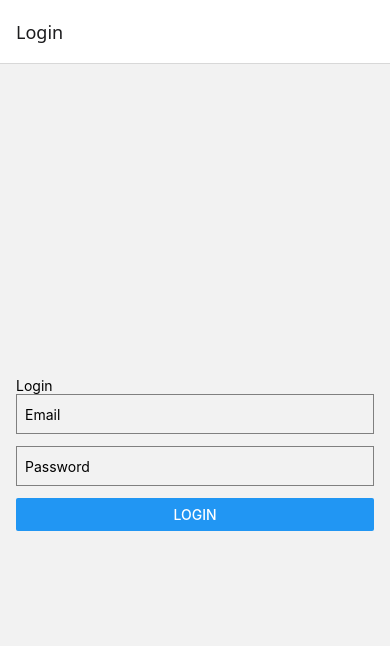
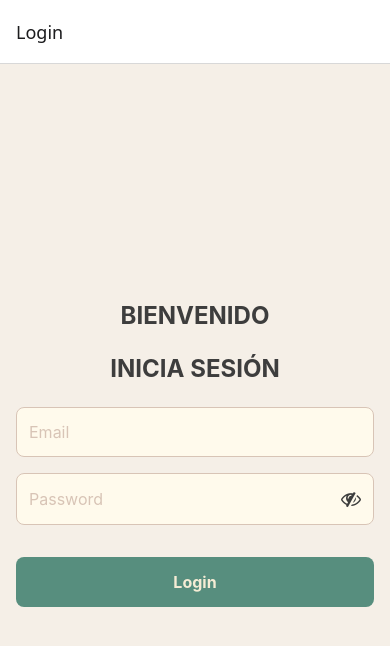
Before and after one commit to Incident-Managment/incidentApp, a React Native app: screen /Login in a window 390 px wide. Shown: the top 646 px of the page. Built offline with nearby package versions, Linux system fonts and the light colour scheme; no server answers.

Commit message:
LOGIN
cambios de UI en Login se añadieron 2 dependencias anasheeeeeeee
tymo chupame el mion

```diff
--- a/config/api.js
+++ b/config/api.js
@@ -1,6 +1,6 @@
 import axios from 'axios';
 
-export const baseURL = process.env.VITE_API_URL || 'http://192.168.1.73:3000/api/';
+export const baseURL = process.env.VITE_API_URL || 'http://192.168.3.54:3000/api/';
 
 export const fetchData = async (endpoint) => {
   try {
--- a/package.json
+++ b/package.json
@@ -14,10 +14,12 @@
     "axios": "^1.7.9",
     "expo": "~52.0.27",
     "expo-status-bar": "~2.0.1",
+    "formik": "^2.4.6",
     "react": "18.3.1",
     "react-native": "0.76.6",
     "react-native-safe-area-context": "^5.1.0",
-    "react-native-screens": "^4.5.0"
+    "react-native-screens": "^4.5.0",
+    "yup": "^1.6.1"
   },
   "devDependencies": {
     "@babel/core": "^7.20.0"
--- a/pages/Login.js
+++ b/pages/Login.js
@@ -1,60 +1,177 @@
-import React, { useState } from 'react';
-import { View, Text, TextInput, Button, StyleSheet } from 'react-native';
+import React from 'react';
+import { View, Text, TextInput, TouchableOpacity, StyleSheet, ScrollView, KeyboardAvoidingView, Platform } from 'react-native';
+import { Formik } from 'formik';
+import * as Yup from 'yup';
+import { FontAwesome } from '@expo/vector-icons';
 import { login } from '../services/users.services';
 
+// Esquema de validación
+const validationSchema = Yup.object({
+  email: Yup.string()
+    .email('Correo electrónico inválido')
+    .required('El correo electrónico es requerido')
+    .label('Email'),
+  password: Yup.string()
+    .min(3, 'La contraseña debe contener al menos 3 caracteres')
+    .required('La contraseña es requerida')
+    .label('Password'),
+});
+
 export default function Login({ navigation }) {
-  const [email, setEmail] = useState('');
-  const [password, setPassword] = useState('');
-  const [error, setError] = useState('');
+  const [showPassword, setShowPassword] = React.useState(false); // Para alternar la visibilidad de la contraseña
 
-  const handleLogin = async () => {
+  const handleLogin = async (values, { setSubmitting, setErrors }) => {
     try {
-      const response = await login(email, password);
+      const response = await login(values.email, values.password);
       if (response) {
         navigation.navigate('Home');
       }
     } catch (err) {
-      setError('Login failed. Please check your credentials.');
+      setErrors({ general: 'Verifica tus credenciales.' });
+    } finally {
+      setSubmitting(false);
     }
   };
 
   return (
-    <View style={styles.container}>
-      <Text>Login</Text>
+    <KeyboardAvoidingView
+      style={styles.container}
+      behavior={Platform.OS === 'ios' ? 'padding' : 'height'}
+    >
+      <ScrollView contentContainerStyle={styles.scrollContainer}>
+        <Text style={styles.title}>BIENVENIDO</Text>
+        <Text style={styles.title}>INICIA SESIÓN</Text>
+        <Formik
+          initialValues={{ email: '', password: '' }}
+          validationSchema={validationSchema}
+          onSubmit={handleLogin}
+        >
+          {({ handleChange, handleBlur, handleSubmit, values, errors, touched, isSubmitting }) => (
+            <View style={styles.form}>
               <TextInput
                 placeholder="Email"
-        value={email}
-        onChangeText={setEmail}
-        style={styles.input}
+                placeholderTextColor="#D8C4B6"
+                style={[styles.input, touched.email && errors.email ? styles.inputError : null]}
+                onChangeText={handleChange('email')}
+                onBlur={handleBlur('email')}
+                value={values.email}
+                keyboardType="email-address"
+                autoCapitalize="none"
               />
+              {touched.email && errors.email && (
+                <Text style={styles.error}>{errors.email}</Text>
+              )}
+
+              <View style={[styles.passwordContainer, touched.password && errors.password ? styles.inputError : null]}>
                 <TextInput
                   placeholder="Password"
-        value={password}
-        onChangeText={setPassword}
-        secureTextEntry
-        style={styles.input}
+                  placeholderTextColor="#D8C4B6"
+                  style={styles.inputPassword}
+                  onChangeText={handleChange('password')}
+                  onBlur={handleBlur('password')}
+                  value={values.password}
+                  secureTextEntry={!showPassword}
                 />
-      {error ? <Text style={styles.error}>{error}</Text> : null}
-      <Button title="Login" onPress={handleLogin} />
+                <TouchableOpacity onPress={() => setShowPassword(!showPassword)}>
+                  <FontAwesome
+                    name={showPassword ? 'eye' : 'eye-slash'}
+                    size={20}
+                    color="#3d3d3d"
+                  />
+                </TouchableOpacity>
               </View>
+              {touched.password && errors.password && (
+                <Text style={styles.error}>{errors.password}</Text>
+              )}
+
+              {errors.general && (
+                <Text style={styles.error}>{errors.general}</Text>
+              )}
+
+              <TouchableOpacity
+                style={[styles.button, isSubmitting ? styles.buttonDisabled : null]}
+                onPress={handleSubmit}
+                disabled={isSubmitting}
+              >
+                <Text style={styles.buttonText}>{isSubmitting ? 'Iniciando...' : 'Login'}</Text>
+              </TouchableOpacity>
+            </View>
+          )}
+        </Formik>
+      </ScrollView>
+    </KeyboardAvoidingView>
   );
 }
 
 const styles = StyleSheet.create({
   container: {
     flex: 1,
+    backgroundColor: '#f5efe7',
+  },
+  scrollContainer: {
+    flexGrow: 1,
     justifyContent: 'center',
+    alignItems: 'center',
     padding: 16,
   },
+  title: {
+    fontSize: 24,
+    fontWeight: 'bold',
+    color: '#3d3d3d',
+    marginBottom: 24,
+  },
+  form: {
+    width: '100%',
+  },
   input: {
-    height: 40,
-    borderColor: 'gray',
+    height: 50,
+    borderColor: '#D8C4B6',
     borderWidth: 1,
-    marginBottom: 12,
-    paddingHorizontal: 8,
+    borderRadius: 8,
+    backgroundColor: '#fffaec',
+    color: '#3d3d3d',
+    paddingHorizontal: 12,
+    marginBottom: 16,
+    fontSize: 16,
+  },
+  inputError: {
+    borderColor: '#e74c3c',
+  },
+  passwordContainer: {
+    flexDirection: 'row',
+    alignItems: 'center',
+    borderColor: '#D8C4B6',
+    borderWidth: 1,
+    borderRadius: 8,
+    backgroundColor: '#fffaec',
+    paddingHorizontal: 12,
+    marginBottom: 16,
+  },
+  inputPassword: {
+    flex: 1,
+    height: 50,
+    fontSize: 16,
+    color: '#3d3d3d',
   },
   error: {
-    color: 'red',
-    marginBottom: 12,
+    color: '#e74c3c',
+    fontSize: 14,
+    marginBottom: 8,
+  },
+  button: {
+    height: 50,
+    backgroundColor: '#578e7e',
+    justifyContent: 'center',
+    alignItems: 'center',
+    borderRadius: 8,
+    marginTop: 16,
+  },
+  buttonDisabled: {
+    backgroundColor: '#D8C4B6',
+  },
+  buttonText: {
+    color: '#f5ecd5',
+    fontSize: 16,
+    fontWeight: 'bold',
   },
 });
```
Also changed, not shown: 2 other files (tests, documents, lock files or other folders). Lines whose indentation alone changed are shown as unchanged.
